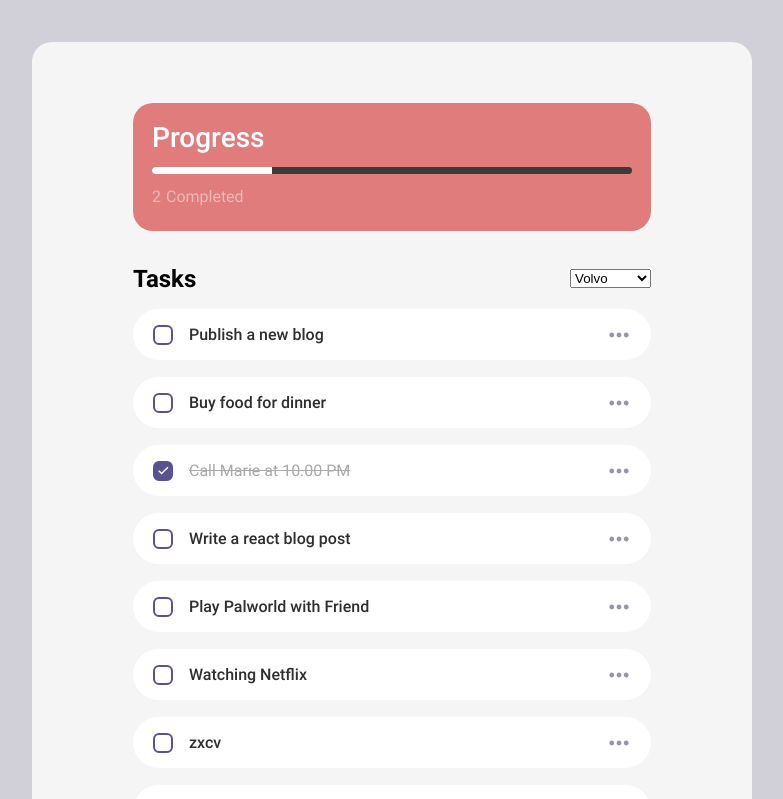
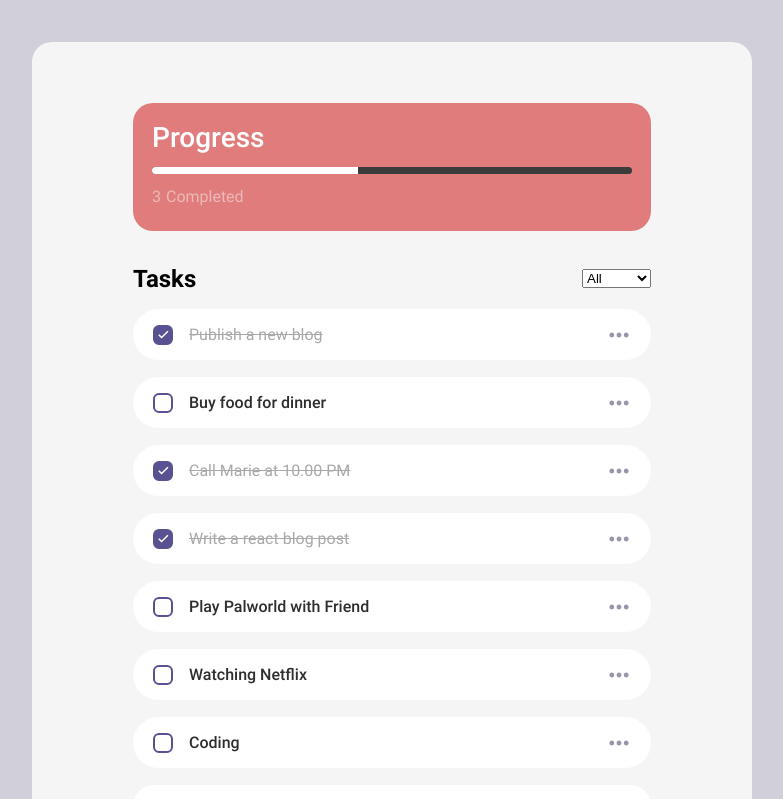
Before and after one commit to nitha1704/todo-ex, a React (Create React App) app: page / in a window 1280 px wide. Shown: the top 799 px of the page, without its empty margins (248-1031 px from the left). Built offline with nearby package versions, Linux system fonts and the light colour scheme; data requests are answered from the project's data file.

Commit message:
add todo filter function

```diff
--- a/server/db.json
+++ b/server/db.json
@@ -2,11 +2,11 @@
   "todos": [
     {
       "title": "Publish a new blog",
+      "completed": true,
       "id": "5fe3f4ca-193c-4170-83c1-cb5a19908603"
     },
     {
       "title": "Buy food for dinner",
-      "completed": false,
       "id": "5fe3f4ca-193c-4170-83c1-cb5a19908601"
     },
     {
@@ -16,25 +16,22 @@
     },
     {
       "title": "Write a react blog post",
-      "completed": false,
+      "completed": true,
       "id": "5fe3f4ca-193c-4170-83c1-cb5a19908602"
     },
     {
       "title": "Play Palworld with Friend",
+      "completed": false,
       "id": "62647a4a-c5d7-424a-b46a-0a4b4196746e"
     },
     {
       "title": "Watching Netflix",
+      "completed": false,
       "id": "8d283af0-32d4-4217-a50a-c5f40668b5e0"
     },
     {
-      "title": "zxcv",
+      "title": "Coding",
       "id": "2d4ed7fe-63b5-4690-a42c-b047bbb1e682"
-    },
-    {
-      "title": "hello",
-      "completed": true,
-      "id": "f2039c2a-52b4-498a-802c-d55260b7db5b"
     }
   ]
 }
--- /dev/null
+++ b/src/components/Datawow-Select/datawow-select.tsx
@@ -0,0 +1,26 @@
+import React from "react";
+
+const DatawowSelect = () => {
+  const handleTodoFilter = (e: any) => {
+    console.log(e.target.value);
+    // const filterItem = allTodoList.filter((item: any) => {
+    //   return e.target.value === "done"
+    //     ? item.completed
+    //     : e.target.value === "undone"
+    //     ? !item.completed
+    //     : item;
+    // });
+
+    // setTodoList(filterItem);
+  };
+
+  return (
+    <select onChange={(e) => handleTodoFilter(e)}>
+      <option value="all">All</option>
+      <option value="done">Done</option>
+      <option value="undone">Undone</option>
+    </select>
+  );
+};
+
+export default DatawowSelect;
--- a/src/components/Todo/todo.tsx
+++ b/src/components/Todo/todo.tsx
@@ -1,9 +1,12 @@
 import { useState, useEffect } from "react";
+import { DatawowSelect } from "..";
 import { TodoSection } from "./todo.styled";
 import { v4 as uuidv4 } from "uuid";
 
 const Todo = () => {
   const [isLoading, setIsLoading] = useState<boolean>(true);
+
+  const [allTodoList, setAllTodoList] = useState<any>([]);
   const [todoList, setTodoList] = useState<any>([]);
   const [todoText, setTodoText] = useState<string | number>("");
 
@@ -30,6 +33,7 @@ const Todo = () => {
             isEdit: false,
           };
         });
+        setAllTodoList(data);
         setTodoList(data);
       })
       .catch((err) => {
@@ -68,8 +72,21 @@ const Todo = () => {
   };
 
   const handleOpenMenu = (index: number, item: any) => {
+    console.log("open");
     // Update UI
-    let todoListArr = [...todoList];
+    //let todoListArr = [...todoList];
+
+    let todoListArr = todoList.map((item: any) => {
+      if (item.isMenuOpen) {
+        return {
+          ...item,
+          isMenuOpen: false,
+        };
+      } else {
+        return item;
+      }
+    });
+
     todoListArr[index].isMenuOpen = !todoListArr[index].isMenuOpen;
     setTodoList(todoListArr);
   };
@@ -152,6 +169,19 @@ const Todo = () => {
       .finally(() => setIsLoading(false));
   };
 
+  const handleTodoFilter = (e: any) => {
+    console.log(e);
+    const filterItem = allTodoList.filter((item: any) => {
+      return e.target.value === "done"
+        ? item.completed
+        : e.target.value === "undone"
+        ? !item.completed
+        : item;
+    });
+
+    setTodoList(filterItem);
+  };
+
   useEffect(() => {
     getTodoList();
   }, []);
@@ -181,12 +211,12 @@ const Todo = () => {
             <div className="todo-list">
               <div className="title">
                 <span>Tasks</span>
-                <select name="cars" id="cars">
-                  <option value="volvo">Volvo</option>
-                  <option value="saab">Saab</option>
-                  <option value="mercedes">Mercedes</option>
-                  <option value="audi">Audi</option>
-                </select>
+                {/* <select onChange={(e) => handleTodoFilter(e)}>
+                  <option value="all">All</option>
+                  <option value="done">Done</option>
+                  <option value="undone">Undone</option>
+                </select> */}
+                <DatawowSelect />
               </div>
               <div className="tasks">
                 {todoList &&
--- a/src/components/index.tsx
+++ b/src/components/index.tsx
@@ -1,3 +1,3 @@
 import Todo from "./Todo/todo";
-
-export { Todo };
+import DatawowSelect from "./Datawow-Select/datawow-select";
+export { Todo, DatawowSelect };
```
